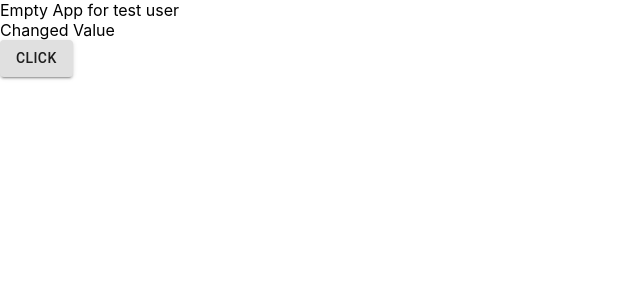
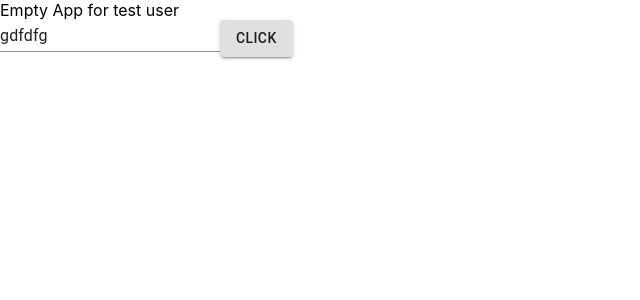
Before and after one commit to rrostomyan/react-lists-keys-ref, a React (Create React App) app: page / in a window 1280 px wide. Shown: the top 300 px of the page, without its empty margins (0-640 px from the left). Built offline with nearby package versions, Linux system fonts and the light colour scheme.

Commit message:
added textfield

```diff
--- a/src/App.js
+++ b/src/App.js
@@ -1,4 +1,4 @@
-import { Button } from "@material-ui/core";
+import { Button, TextField } from "@material-ui/core";
 import React from "react";
 import "./App.css";
 
@@ -6,7 +6,7 @@ function App() {
   return (
     <>
       <div>Empty App for test user</div>
-      <div>Changed Value</div>
+      <TextField value="gdfdfg" />
       <Button variant="contained">Click</Button>
     </>
   );
```
